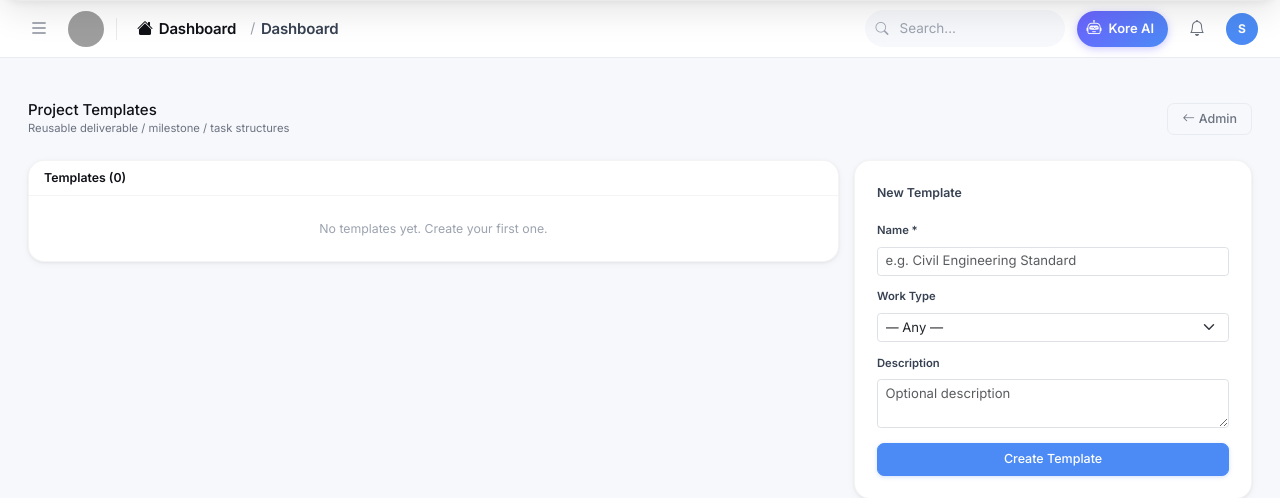
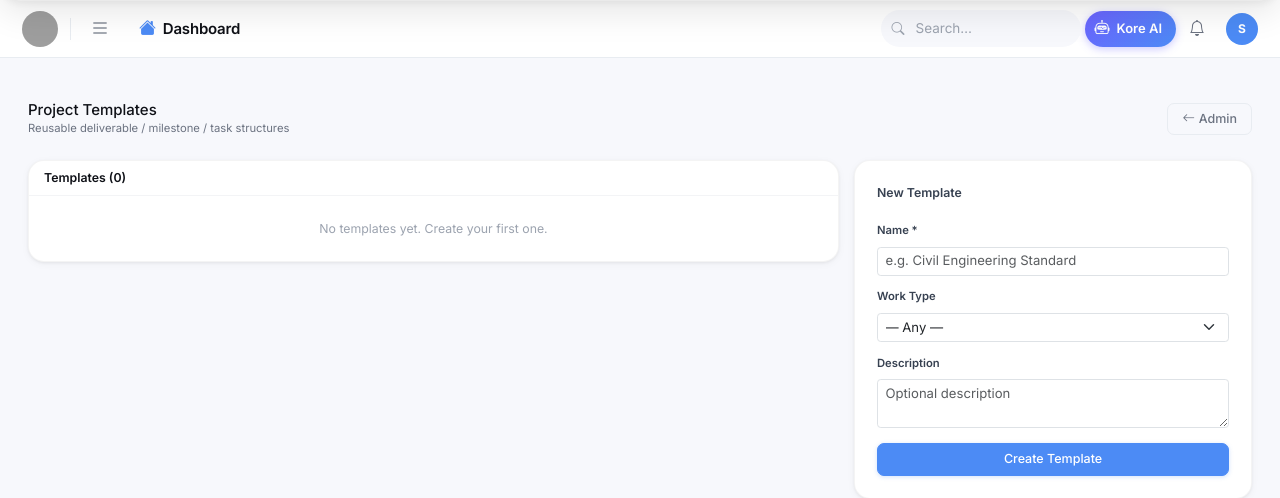
Before and after one commit to wb-dotcom/kore-erp, a Laravel app: page /admin/templates in a window 1280 px wide. Shown: the top 498 px of the page. Run offline with Laravel 12, Linux system fonts and the light colour scheme; the visitor is signed in with stand-in values (Sample User, id 1); data that the repository does not hold is empty; grey boxes are pictures that could not be loaded.

Commit message:
feat: simplify header title, add logo fallback, structure shortcuts bar
- Header title is now always a single '🏠 Dashboard' link — no breadcrumb
- Logo uses onerror fallback: shows orange→blue 'K5' gradient badge when
  logo.png is missing; automatically swaps to real image once file is placed
- Logo → divider → hamburger → Dashboard link → [shortcuts] → avatar
- Wrapped right-side actions in .hdr-shortcuts container ready for
  future user-configurable quick-access toolbar (pick & pin shortcuts)
- Kore AI button is first default shortcut in that zone

https://claude.ai/code/session_01Y1cBmeN6cpZtGrdJS4Kc7Y

```diff
--- a/resources/views/layouts/app.blade.php
+++ b/resources/views/layouts/app.blade.php
@@ -72,15 +72,22 @@
         .hamburger-btn i { font-size: 20px; }
 
         /* ── Header logo ─────────────────────────────────────── */
-        .hdr-logo-link {
-            display: flex; align-items: center;
-            flex-shrink: 0;
+        .hdr-logo-wrap {
+            display: flex; align-items: center; flex-shrink: 0;
+            position: relative; width: 36px; height: 36px;
         }
         .hdr-logo-img {
             width: 36px; height: 36px;
             border-radius: 50%;
             object-fit: cover; flex-shrink: 0;
             display: block;
+        }
+        .hdr-logo-fallback {
+            width: 36px; height: 36px; border-radius: 50%;
+            background: linear-gradient(135deg, #f5a623 0%, #7b52e8 55%, #2563eb 100%);
+            display: none; align-items: center; justify-content: center;
+            font-size: 11px; font-weight: 800; color: #fff;
+            letter-spacing: -0.5px; flex-shrink: 0;
         }
 
         /* ── Divider ─────────────────────────────────────────── */
@@ -89,26 +96,22 @@
             background: var(--c-border); flex-shrink: 0;
         }
 
-        /* ── Page title / dashboard link ─────────────────────── */
-        .hdr-title {
-            font-size: 15px; font-weight: 600;
-            color: var(--c-t1); flex: 1; letter-spacing: -0.2px;
-            display: flex; align-items: center; gap: 6px;
+        /* ── Dashboard home link ─────────────────────────────── */
+        .hdr-home-link {
+            display: inline-flex; align-items: center; gap: 7px;
+            text-decoration: none; flex: 1;
+            color: var(--c-t1); font-size: 15px; font-weight: 600;
+            padding: 5px 10px; border-radius: var(--r-sm);
+            transition: background 0.12s, color 0.12s;
+            letter-spacing: -0.2px;
         }
-        .hdr-title-link {
-            display: inline-flex; align-items: center; gap: 6px;
-            text-decoration: none;
-            color: var(--c-t1); font-weight: 600;
-            padding: 4px 8px; border-radius: var(--r-sm);
-            transition: background 0.12s, color 0.12s;
-        }
-        .hdr-title-link:hover { background: #f2f4f8; color: var(--c-accent); }
-        .hdr-title-link i { font-size: 16px; }
-        .hdr-title-sep {
-            color: var(--c-t4); font-weight: 400; font-size: 14px;
-        }
-        .hdr-title-page {
-            color: var(--c-t2); font-weight: 600; font-size: 15px;
+        .hdr-home-link i { font-size: 17px; color: var(--c-accent); }
+        .hdr-home-link:hover { background: #f2f4f8; color: var(--c-accent); }
+
+        /* ── Header shortcuts bar ────────────────────────────── */
+        /* Future: user-configurable quick-access buttons        */
+        .hdr-shortcuts {
+            display: flex; align-items: center; gap: 4px; flex-shrink: 0;
         }
 
         .hdr-search { position: relative; }
@@ -546,31 +549,29 @@
 <div id="main-wrapper">
 
     <header id="top-header">
+
+        {{-- K5 Logo --}}
+        <span class="hdr-logo-wrap">
+            <img src="{{ asset('images/logo.png') }}" alt="Kore ERP" class="hdr-logo-img"
+                 onerror="this.style.display='none';this.nextElementSibling.style.display='flex';">
+            <span class="hdr-logo-fallback">K5</span>
+        </span>
+
+        <div class="hdr-divider"></div>
+
+        {{-- Hamburger --}}
         <button class="hamburger-btn" onclick="openNavDrawer()" title="Navigation">
             <i class="bi bi-list"></i>
         </button>
 
-        {{-- K5 Logo --}}
-        <span class="hdr-logo-link">
-            <img src="{{ asset('images/logo.png') }}" alt="Kore ERP" class="hdr-logo-img">
-        </span>
-
-        <div class="hdr-divider"></div>
-
-        {{-- Page title — dashboard icon links home; on non-dashboard pages show breadcrumb --}}
-        <span class="hdr-title">
-            @if(request()->routeIs('dashboard'))
-                <i class="bi bi-grid-1x2-fill" style="color:var(--c-accent);font-size:16px;"></i>
-                Dashboard
-            @else
-                <a href="{{ route('dashboard') }}" class="hdr-title-link" title="Back to Dashboard">
+        {{-- Dashboard home link (always visible) --}}
+        <a href="{{ route('dashboard') }}" class="hdr-home-link" title="Dashboard">
             <i class="bi bi-house-fill"></i>
             <span class="d-none d-sm-inline">Dashboard</span>
         </a>
-                <span class="hdr-title-sep">/</span>
-                <span class="hdr-title-page">{{ $title ?? 'Dashboard' }}</span>
-            @endif
-        </span>
+
+        {{-- ── Quick shortcuts bar (user-configurable in future) ── --}}
+        <div class="hdr-shortcuts">
 
             <div class="hdr-search d-none d-md-block">
                 <i class="bi bi-search"></i>
@@ -581,7 +582,7 @@
                 <i class="bi bi-search"></i>
             </button>
 
-        {{-- Kore AI quick-access button --}}
+            {{-- Shortcut: Kore AI --}}
             <a href="{{ route('ai.index') }}" class="hdr-ai-btn d-none d-sm-flex {{ request()->routeIs('ai*') ? 'opacity-75' : '' }}">
                 <i class="bi bi-robot"></i> Kore AI
             </a>
@@ -589,6 +590,8 @@
             <button class="hdr-icon-btn" title="Notifications">
                 <i class="bi bi-bell"></i>
             </button>
+
+        </div>
 
         <div class="dropdown">
             <button class="hdr-avatar" data-bs-toggle="dropdown" title="{{ auth()->user()->first_name }}">
```
Lines whose indentation alone changed are shown as unchanged.
